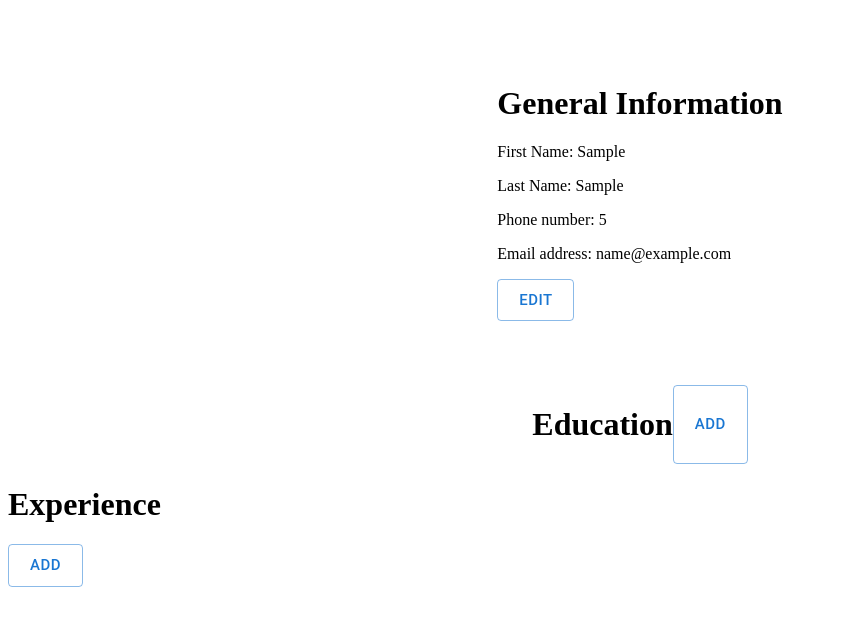
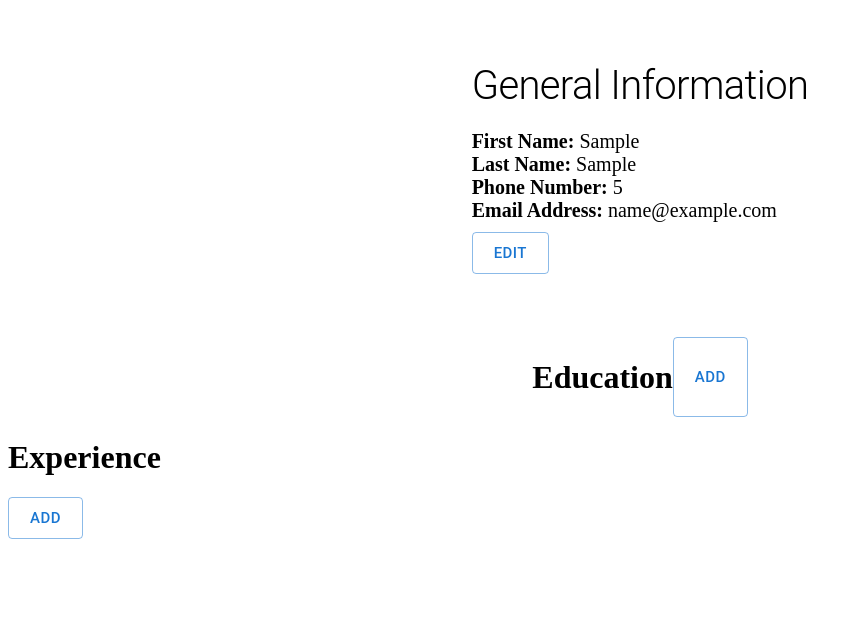
Before and after one commit to a-sha0234/cv-application, a React (Create React App) app: page / in a window 1280 px wide. Both pictures are taken after typing "Sample", "Sample", "5", "name@example.com" into the empty fields and a click on the button "SAVE". Shown: the top 626 px of the page, without its empty margins (0-861 px from the left). Built offline with nearby package versions, Linux system fonts and the light colour scheme.

Commit message:
use the material ui to add some basic styleing to this component

```diff
--- a/src/components/General.js
+++ b/src/components/General.js
@@ -1,8 +1,32 @@
 import react from "react";
 import Button from "@mui/material/Button";
 import TextField from "@mui/material/TextField";
+import Typography from "@mui/material/Typography";
+import { makeStyles } from "@material-ui/core";
+
+const useStyles = makeStyles({
+  TextFieldTop: {
+    marginTop: 10,
+  },
+
+  textFieldBottom: {
+    marginTop: 10,
+  },
+  heading1: {
+    fontSize: 30,
+  },
+  cvText: {
+    display: "block",
+    fontSize: 20,
+  },
+  cvTextBold: {
+    fontWeight: "bold",
+  },
+});
 
 export default function General() {
+  const classStyling = useStyles();
+
   const [toggle, setToggle] = react.useState(false);
 
   const [formData, setFormData] = react.useState({
@@ -40,6 +64,13 @@ export default function General() {
     <div className="general">
       <form>
         <div style={style}>
+          <div className={classStyling.TextFieldTop}>
+            <Typography
+              variant="h1"
+              style={{ fontSize: 40, marginBottom: 20, textAlign: "center" }}
+            >
+              General Information
+            </Typography>
             <TextField
               color="primary"
               focused
@@ -49,6 +80,7 @@ export default function General() {
               value={formData.firstName}
               placeholder="enter first name"
               onChange={handleChange}
+              style={{ marginRight: 75 }}
             />
 
             <TextField
@@ -61,7 +93,8 @@ export default function General() {
               placeholder="enter last name"
               onChange={handleChange}
             />
-
+          </div>
+          <div className={classStyling.textFieldBottom}>
             <TextField
               color="primary"
               focused
@@ -71,6 +104,8 @@ export default function General() {
               value={formData.PhoneNum}
               placeholder="enter number"
               onChange={handleChange}
+              style={{ marginRight: 75 }}
+              varient="filled"
             />
             <TextField
               type="text"
@@ -82,19 +117,57 @@ export default function General() {
               value={formData.emailAddress}
               onChange={handleChange}
             />
-          <Button variant="outlined" size="large" onClick={btnToggle}>
+          </div>
+          <Button
+            variant="outlined"
+            size="large"
+            onClick={btnToggle}
+            style={{ marginTop: 10 }}
+          >
             Save
           </Button>
         </div>
       </form>
 
       <div className="formInfo" style={styletogg}>
-        <h1>General Information </h1>
-        <p>First Name: {formData.firstName}</p>
-        <p>Last Name: {formData.secondName}</p>
-        <p>Phone number: {formData.PhoneNum}</p>
-        <p> Email address: {formData.emailAddress}</p>
-        <Button variant="outlined" size="large" onClick={btnToggle}>
+        <Typography
+          variant="h1"
+          style={{ fontSize: 40, marginBottom: 20, textAlign: "center" }}
+        >
+          General Information
+        </Typography>
+
+        <Typography variant="p" className={classStyling.cvText}>
+          <Typography variant="p" className={classStyling.cvTextBold}>
+            First Name:{" "}
+          </Typography>{" "}
+          {formData.firstName}
+        </Typography>
+        <Typography variant="p" className={classStyling.cvText}>
+          <Typography variant="p" className={classStyling.cvTextBold}>
+            Last Name:{" "}
+          </Typography>{" "}
+          {formData.secondName}
+        </Typography>
+        <Typography variant="p" className={classStyling.cvText}>
+          <Typography variant="p" className={classStyling.cvTextBold}>
+            Phone Number:{" "}
+          </Typography>{" "}
+          {formData.PhoneNum}
+        </Typography>
+        <Typography variant="p" className={classStyling.cvText}>
+          <Typography variant="p" className={classStyling.cvTextBold}>
+            Email Address:{" "}
+          </Typography>{" "}
+          {formData.emailAddress}
+        </Typography>
+
+        <Button
+          variant="outlined"
+          size="large"
+          onClick={btnToggle}
+          style={{ marginTop: 10 }}
+        >
           Edit
         </Button>
       </div>
```
Lines whose indentation alone changed are shown as unchanged.
